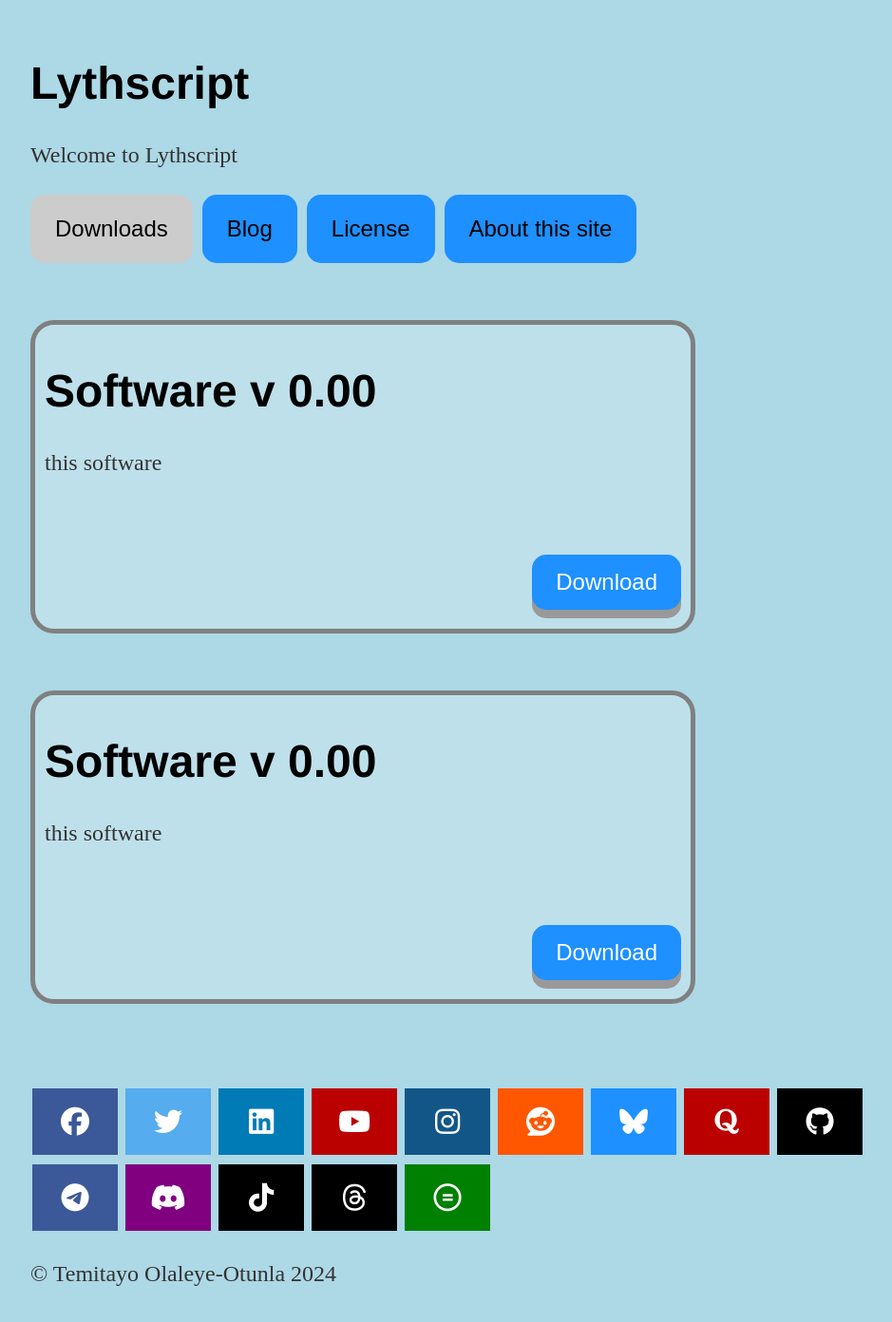
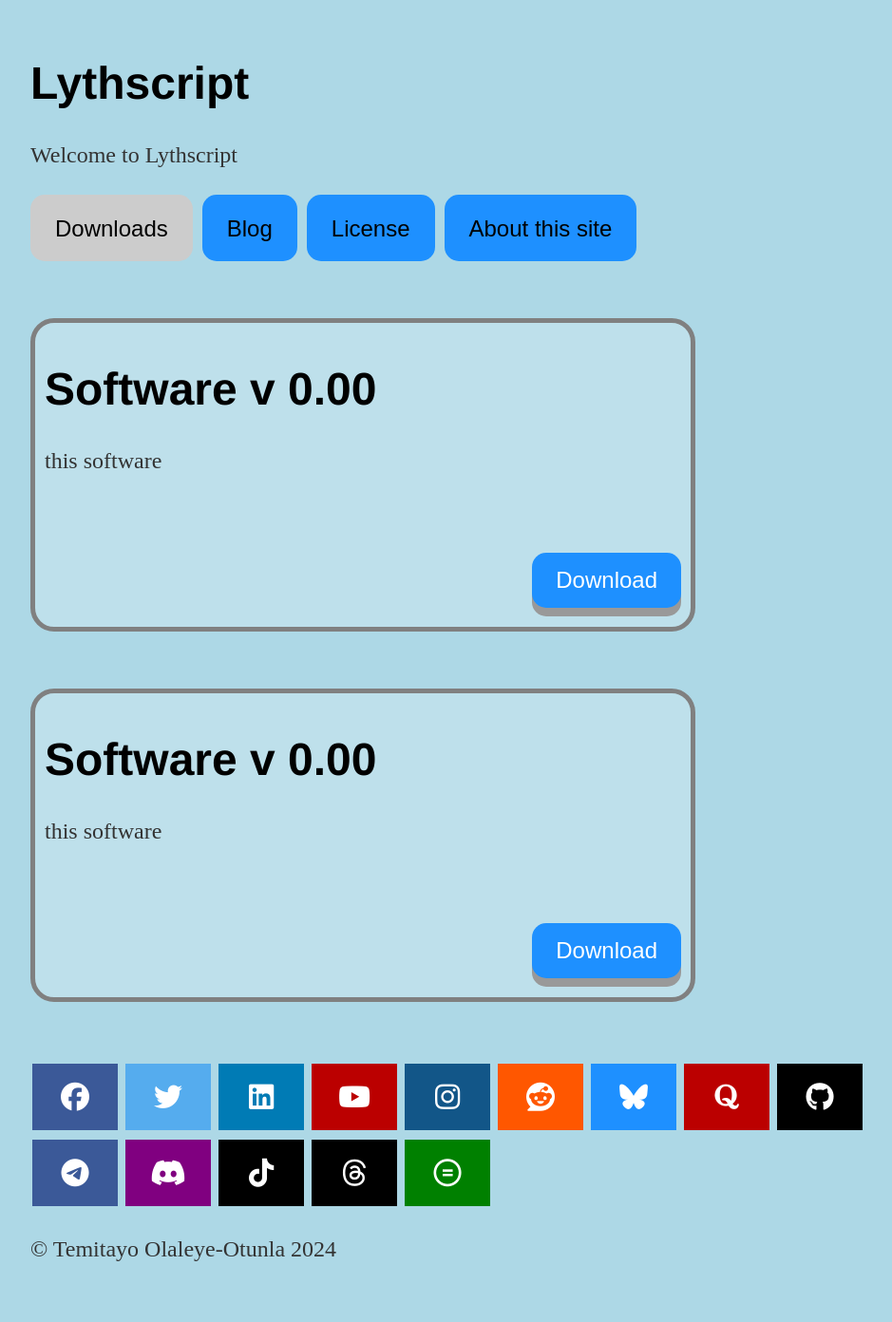
Before and after one commit to lythwind/lythwind.github.io, a Jekyll site: the page built from index.html, in a window 1280 px wide. Shown: the whole page at 95% size, without its empty margins (160-1099 px from the left). Built offline with Jekyll 4.4.1, drawn with Linux system fonts in a browser that asks for light colours; nearby versions of some CDN libraries; before the commit the page ends 1358 px from its top, so only the background shows below that.

Commit message:
Update main.css

```diff
--- a/css/main.css
+++ b/css/main.css
@@ -167,6 +167,7 @@
   margin-right:10px;
   font-size: 24px;
   border-radius: 15px;
+  padding-bottom: 20px
 }
 
 .tab button:hover {
@@ -189,20 +190,3 @@
   from {opacity: 0;}
   to {opacity: 1;}
 }
-
-
-.page-container {
-  position: relative;
-  min-height: 100vh;
-}
-
-.page-content {
-  padding-bottom: 1.5rem;
-}
-
-.xfooter {
-  position: relative;
-  bottom: 0;
-  width: 100%;
-  height: 1.5rem;
-}
```
